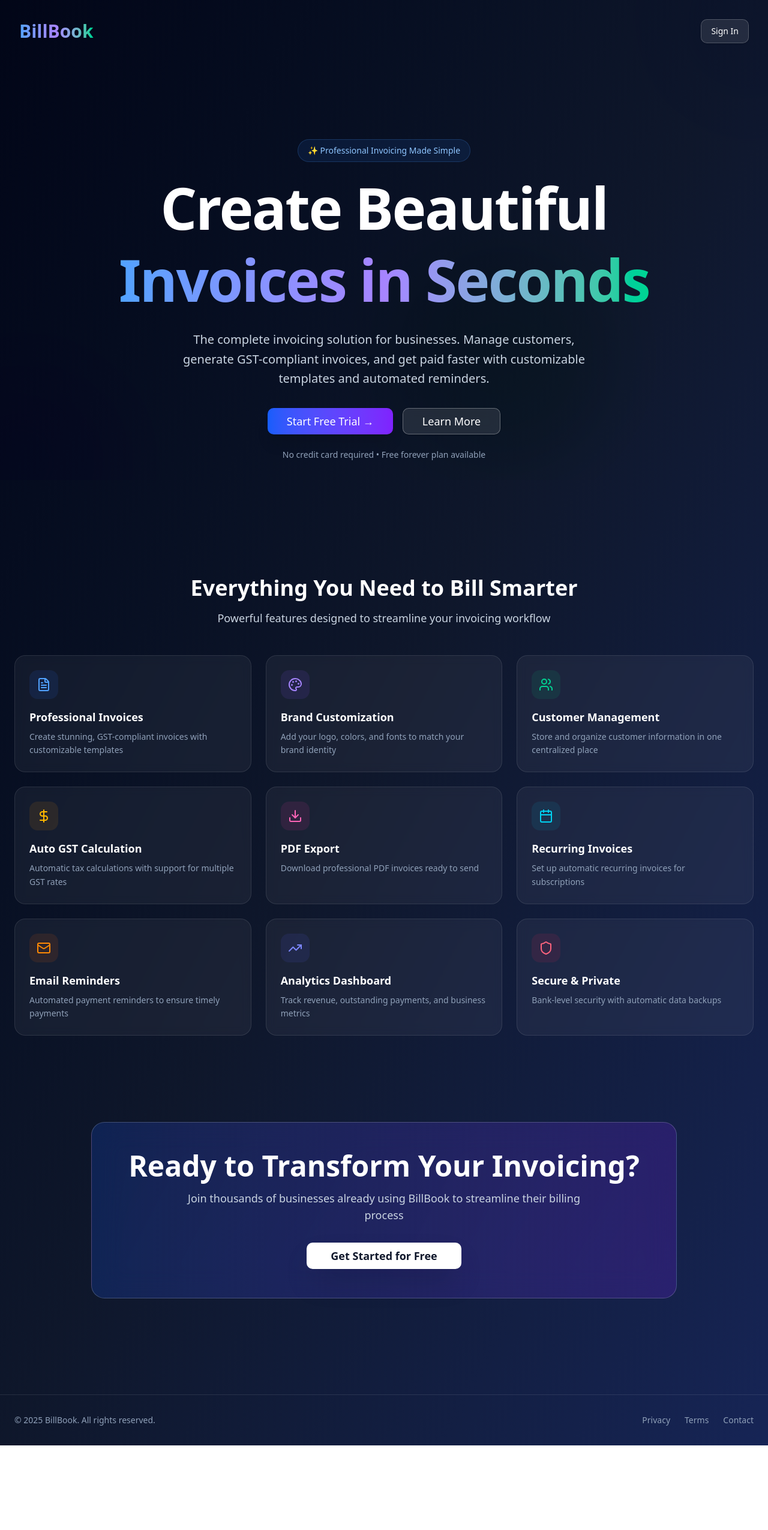
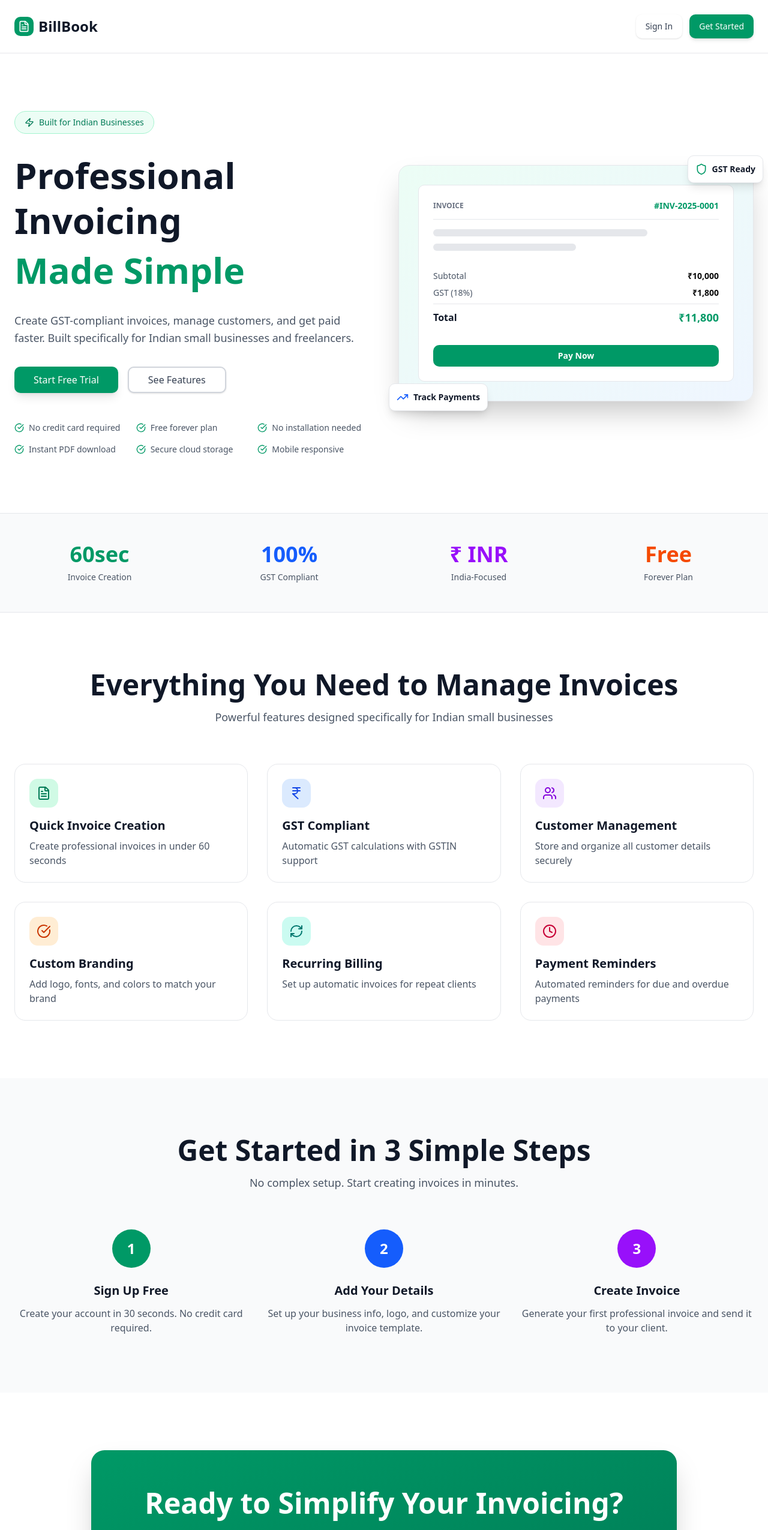
Before and after one commit to DodailSolutions/billbook, a Next.js app: page / in a window 1280 px wide. Shown: the top 2550 px of the page at 60% size. Before the commit the page ends 2409 px from the top, so only its background shows below. Built offline with nearby package versions, Linux system fonts and the light colour scheme.

Commit message:
Redesign landing page with clean, professional UI - no AI colors

```diff
--- a/app/page.tsx
+++ b/app/page.tsx
@@ -1,145 +1,326 @@
 import Link from 'next/link'
 import { Button } from '@/components/ui/Button'
-import { FileText, Users, DollarSign, TrendingUp, Zap, Shield, Palette, Download, Calendar, Mail } from 'lucide-react'
+import { FileText, Users, IndianRupee, TrendingUp, Zap, Shield, CheckCircle, Clock, BarChart3, RefreshCw } from 'lucide-react'
 
 const FEATURES = [
-  { icon: FileText, title: 'Professional Invoices', desc: 'Create stunning, GST-compliant invoices with customizable templates', iconColor: 'text-blue-400', bgColor: 'bg-blue-500/10' },
-  { icon: Palette, title: 'Brand Customization', desc: 'Add your logo, colors, and fonts to match your brand identity', iconColor: 'text-violet-400', bgColor: 'bg-violet-500/10' },
-  { icon: Users, title: 'Customer Management', desc: 'Store and organize customer information in one centralized place', iconColor: 'text-emerald-400', bgColor: 'bg-emerald-500/10' },
-  { icon: DollarSign, title: 'Auto GST Calculation', desc: 'Automatic tax calculations with support for multiple GST rates', iconColor: 'text-amber-400', bgColor: 'bg-amber-500/10' },
-  { icon: Download, title: 'PDF Export', desc: 'Download professional PDF invoices ready to send', iconColor: 'text-pink-400', bgColor: 'bg-pink-500/10' },
-  { icon: Calendar, title: 'Recurring Invoices', desc: 'Set up automatic recurring invoices for subscriptions', iconColor: 'text-cyan-400', bgColor: 'bg-cyan-500/10' },
-  { icon: Mail, title: 'Email Reminders', desc: 'Automated payment reminders to ensure timely payments', iconColor: 'text-orange-400', bgColor: 'bg-orange-500/10' },
-  { icon: TrendingUp, title: 'Analytics Dashboard', desc: 'Track revenue, outstanding payments, and business metrics', iconColor: 'text-indigo-400', bgColor: 'bg-indigo-500/10' },
-  { icon: Shield, title: 'Secure & Private', desc: 'Bank-level security with automatic data backups', iconColor: 'text-rose-400', bgColor: 'bg-rose-500/10' },
+  { icon: FileText, title: 'Quick Invoice Creation', desc: 'Create professional invoices in under 60 seconds', color: 'emerald' },
+  { icon: IndianRupee, title: 'GST Compliant', desc: 'Automatic GST calculations with GSTIN support', color: 'blue' },
+  { icon: Users, title: 'Customer Management', desc: 'Store and organize all customer details securely', color: 'purple' },
+  { icon: CheckCircle, title: 'Custom Branding', desc: 'Add logo, fonts, and colors to match your brand', color: 'orange' },
+  { icon: RefreshCw, title: 'Recurring Billing', desc: 'Set up automatic invoices for repeat clients', color: 'teal' },
+  { icon: Clock, title: 'Payment Reminders', desc: 'Automated reminders for due and overdue payments', color: 'rose' },
 ] as const
+
+const BENEFITS = [
+  'No credit card required',
+  'Free forever plan',
+  'No installation needed',
+  'Instant PDF download',
+  'Secure cloud storage',
+  'Mobile responsive',
+]
 
 export default function Home() {
   return (
-    <div className="min-h-screen bg-gradient-to-br from-slate-950 via-slate-900 to-blue-950 text-white overflow-hidden">
-      {/* Animated background elements */}
-      <div className="absolute inset-0 overflow-hidden pointer-events-none">
-        <div className="absolute -top-40 -right-40 w-96 h-96 bg-blue-500 rounded-full mix-blend-multiply filter blur-3xl opacity-20 animate-pulse" />
-        <div className="absolute -bottom-40 -left-40 w-96 h-96 bg-violet-500 rounded-full mix-blend-multiply filter blur-3xl opacity-20 animate-pulse [animation-delay:700ms]" />
-        <div className="absolute top-1/2 left-1/2 w-96 h-96 bg-emerald-500 rounded-full mix-blend-multiply filter blur-3xl opacity-10 animate-pulse [animation-delay:1400ms]" />
+    <div className="min-h-screen bg-white">
+      {/* Navigation */}
+      <nav className="sticky top-0 z-50 bg-white/80 backdrop-blur-md border-b border-gray-200">
+        <div className="flex items-center justify-between p-4 md:p-6 max-w-7xl mx-auto">
+          <div className="flex items-center gap-2">
+            <div className="w-8 h-8 bg-emerald-600 rounded-lg flex items-center justify-center">
+              <FileText className="h-5 w-5 text-white" />
             </div>
-
-      {/* Navigation */}
-      <nav className="relative z-20 flex items-center justify-between p-6 md:p-8 max-w-7xl mx-auto">
-        <h1 className="text-3xl font-bold bg-clip-text text-transparent bg-gradient-to-r from-blue-400 via-violet-400 to-emerald-400">
-          BillBook
-        </h1>
+            <h1 className="text-2xl font-bold text-gray-900">BillBook</h1>
+          </div>
+          <div className="flex items-center gap-3">
             <Link href="/login">
-          <Button
-            variant="secondary"
-            className="bg-white/10 text-white border border-white/20 hover:bg-white/20 backdrop-blur-sm"
-          >
+              <Button variant="secondary" className="bg-white border-gray-300 text-gray-700 hover:bg-gray-50">
                 Sign In
               </Button>
             </Link>
+            <Link href="/signup">
+              <Button className="bg-emerald-600 hover:bg-emerald-700 text-white">
+                Get Started
+              </Button>
+            </Link>
+          </div>
+        </div>
       </nav>
 
       {/* Hero Section */}
-      <section className="relative z-10 flex flex-col items-center justify-center px-6 py-20 md:py-32 max-w-7xl mx-auto">
-        <div className="text-center space-y-6 max-w-4xl">
-          <div className="inline-block px-4 py-2 bg-blue-500/10 border border-blue-400/20 rounded-full text-blue-300 text-sm font-medium mb-4">
-            ✨ Professional Invoicing Made Simple
+      <section className="px-6 py-16 md:py-24 max-w-7xl mx-auto">
+        <div className="grid lg:grid-cols-2 gap-12 items-center">
+          {/* Left Content */}
+          <div className="space-y-8">
+            <div className="inline-flex items-center gap-2 px-4 py-2 bg-emerald-50 border border-emerald-200 rounded-full text-emerald-700 text-sm font-medium">
+              <Zap className="h-4 w-4" />
+              Built for Indian Businesses
             </div>
 
-          <h2 className="text-5xl md:text-7xl lg:text-8xl font-extrabold tracking-tight leading-tight">
-            Create Beautiful
-            <br />
-            <span className="bg-clip-text text-transparent bg-gradient-to-r from-blue-400 via-violet-400 to-emerald-400">
-              Invoices in Seconds
-            </span>
+            <h2 className="text-4xl md:text-6xl font-bold text-gray-900 leading-tight">
+              Professional Invoicing
+              <span className="block text-emerald-600 mt-2">Made Simple</span>
             </h2>
 
-          <p className="text-lg md:text-xl text-slate-300 max-w-2xl mx-auto leading-relaxed">
-            The complete invoicing solution for businesses. Manage customers, generate GST-compliant invoices,
-            and get paid faster with customizable templates and automated reminders.
+            <p className="text-lg text-gray-600 leading-relaxed">
+              Create GST-compliant invoices, manage customers, and get paid faster.
+              Built specifically for Indian small businesses and freelancers.
             </p>
 
-          <div className="flex flex-col sm:flex-row gap-4 justify-center mt-8">
+            <div className="flex flex-col sm:flex-row gap-4">
               <Link href="/signup">
                 <Button
                   size="lg"
-                className="bg-gradient-to-r from-blue-600 to-violet-600 hover:from-blue-500 hover:to-violet-500 text-white border-0 shadow-xl hover:shadow-2xl transform hover:scale-105 transition-all text-lg px-8"
+                  className="bg-emerald-600 hover:bg-emerald-700 text-white px-8 text-base shadow-lg hover:shadow-xl transition-all"
                 >
-                Start Free Trial →
+                  Start Free Trial
                 </Button>
               </Link>
               <Link href="#features">
                 <Button
                   size="lg"
                   variant="secondary"
-                className="bg-white/10 text-white border border-white/30 hover:bg-white/20 hover:border-white/50 backdrop-blur-sm text-lg px-8"
+                  className="bg-white border-2 border-gray-300 text-gray-700 hover:bg-gray-50 px-8 text-base"
                 >
-                Learn More
+                  See Features
                 </Button>
               </Link>
             </div>
 
-          <p className="text-sm text-slate-400 mt-4">No credit card required • Free forever plan available</p>
+            <div className="grid grid-cols-2 md:grid-cols-3 gap-4 pt-4">
+              {BENEFITS.map((benefit) => (
+                <div key={benefit} className="flex items-center gap-2 text-sm text-gray-600">
+                  <CheckCircle className="h-4 w-4 text-emerald-600 flex-shrink-0" />
+                  <span>{benefit}</span>
+                </div>
+              ))}
+            </div>
+          </div>
+
+          {/* Right Visual */}
+          <div className="relative">
+            <div className="relative bg-gradient-to-br from-emerald-50 to-blue-50 rounded-2xl p-8 border border-gray-200 shadow-2xl">
+              <div className="bg-white rounded-lg border border-gray-200 p-6 space-y-4">
+                <div className="flex items-center justify-between pb-3 border-b border-gray-200">
+                  <span className="text-xs font-semibold text-gray-500 uppercase">Invoice</span>
+                  <span className="text-sm font-bold text-emerald-600">#INV-2025-0001</span>
+                </div>
+
+                <div className="space-y-3">
+                  <div className="h-3 bg-gray-200 rounded-full w-3/4"></div>
+                  <div className="h-3 bg-gray-200 rounded-full w-1/2"></div>
+                </div>
+
+                <div className="pt-4 space-y-2">
+                  <div className="flex justify-between items-center">
+                    <span className="text-sm text-gray-600">Subtotal</span>
+                    <span className="text-sm font-semibold">₹10,000</span>
+                  </div>
+                  <div className="flex justify-between items-center">
+                    <span className="text-sm text-gray-600">GST (18%)</span>
+                    <span className="text-sm font-semibold">₹1,800</span>
+                  </div>
+                  <div className="flex justify-between items-center pt-2 border-t border-gray-200">
+                    <span className="font-bold text-gray-900">Total</span>
+                    <span className="font-bold text-emerald-600 text-lg">₹11,800</span>
+                  </div>
+                </div>
+
+                <div className="pt-4">
+                  <div className="bg-emerald-600 text-white text-center py-2 rounded-lg text-sm font-semibold">
+                    Pay Now
+                  </div>
+                </div>
+              </div>
+            </div>
+
+            {/* Floating badges */}
+            <div className="absolute -top-4 -right-4 bg-white rounded-lg shadow-lg p-3 border border-gray-200">
+              <div className="flex items-center gap-2">
+                <Shield className="h-5 w-5 text-emerald-600" />
+                <span className="text-sm font-semibold text-gray-900">GST Ready</span>
+              </div>
+            </div>
+
+            <div className="absolute -bottom-4 -left-4 bg-white rounded-lg shadow-lg p-3 border border-gray-200">
+              <div className="flex items-center gap-2">
+                <TrendingUp className="h-5 w-5 text-blue-600" />
+                <span className="text-sm font-semibold text-gray-900">Track Payments</span>
+              </div>
+            </div>
+          </div>
+        </div>
+      </section>
+
+      {/* Stats Section */}
+      <section className="px-6 py-12 bg-gray-50 border-y border-gray-200">
+        <div className="max-w-7xl mx-auto">
+          <div className="grid grid-cols-2 md:grid-cols-4 gap-8">
+            <div className="text-center">
+              <div className="text-3xl md:text-4xl font-bold text-emerald-600 mb-2">60sec</div>
+              <div className="text-sm text-gray-600">Invoice Creation</div>
+            </div>
+            <div className="text-center">
+              <div className="text-3xl md:text-4xl font-bold text-blue-600 mb-2">100%</div>
+              <div className="text-sm text-gray-600">GST Compliant</div>
+            </div>
+            <div className="text-center">
+              <div className="text-3xl md:text-4xl font-bold text-purple-600 mb-2">₹ INR</div>
+              <div className="text-sm text-gray-600">India-Focused</div>
+            </div>
+            <div className="text-center">
+              <div className="text-3xl md:text-4xl font-bold text-orange-600 mb-2">Free</div>
+              <div className="text-sm text-gray-600">Forever Plan</div>
+            </div>
+          </div>
         </div>
       </section>
 
       {/* Features Grid */}
-      <section id="features" className="relative z-10 px-6 py-16 max-w-7xl mx-auto">
-        <div className="text-center mb-12">
-          <h3 className="text-3xl md:text-4xl font-bold mb-4">Everything You Need to Bill Smarter</h3>
-          <p className="text-slate-300 text-lg max-w-2xl mx-auto">
-            Powerful features designed to streamline your invoicing workflow
+      <section id="features" className="px-6 py-16 md:py-24 max-w-7xl mx-auto">
+        <div className="text-center mb-16">
+          <h3 className="text-3xl md:text-5xl font-bold text-gray-900 mb-4">
+            Everything You Need to Manage Invoices
+          </h3>
+          <p className="text-lg text-gray-600 max-w-2xl mx-auto">
+            Powerful features designed specifically for Indian small businesses
           </p>
         </div>
 
-        <div className="grid grid-cols-1 md:grid-cols-2 lg:grid-cols-3 gap-6">
+        <div className="grid md:grid-cols-2 lg:grid-cols-3 gap-8">
           {FEATURES.map((feature) => {
             const Icon = feature.icon
+            const colorClasses = {
+              emerald: 'bg-emerald-100 text-emerald-700',
+              blue: 'bg-blue-100 text-blue-700',
+              purple: 'bg-purple-100 text-purple-700',
+              orange: 'bg-orange-100 text-orange-700',
+              teal: 'bg-teal-100 text-teal-700',
+              rose: 'bg-rose-100 text-rose-700',
+            }
             return (
               <div
                 key={feature.title}
-                className="group bg-white/5 backdrop-blur-sm border border-white/10 rounded-2xl p-6 hover:bg-white/10 transition-all duration-300 hover:scale-105 hover:border-white/20"
+                className="group bg-white border border-gray-200 rounded-2xl p-6 hover:shadow-xl hover:border-gray-300 transition-all duration-300"
               >
-                <div className={`inline-flex p-3 ${feature.bgColor} rounded-xl mb-4 group-hover:scale-110 transition-transform`}>
-                  <Icon className={`h-6 w-6 ${feature.iconColor}`} />
+                <div className={`inline-flex p-3 ${colorClasses[feature.color]} rounded-xl mb-4 group-hover:scale-110 transition-transform`}>
+                  <Icon className="h-6 w-6" />
                 </div>
-                <h4 className="text-lg font-semibold mb-2">{feature.title}</h4>
-                <p className="text-slate-400 text-sm leading-relaxed">{feature.desc}</p>
+                <h4 className="text-xl font-bold text-gray-900 mb-2">{feature.title}</h4>
+                <p className="text-gray-600">{feature.desc}</p>
               </div>
             )
           })}
         </div>
       </section>
 
+      {/* How It Works */}
+      <section className="px-6 py-16 md:py-24 bg-gray-50">
+        <div className="max-w-7xl mx-auto">
+          <div className="text-center mb-16">
+            <h3 className="text-3xl md:text-5xl font-bold text-gray-900 mb-4">
+              Get Started in 3 Simple Steps
+            </h3>
+            <p className="text-lg text-gray-600">No complex setup. Start creating invoices in minutes.</p>
+          </div>
+
+          <div className="grid md:grid-cols-3 gap-8">
+            <div className="text-center">
+              <div className="w-16 h-16 bg-emerald-600 text-white rounded-full flex items-center justify-center text-2xl font-bold mx-auto mb-6">
+                1
+              </div>
+              <h4 className="text-xl font-bold text-gray-900 mb-3">Sign Up Free</h4>
+              <p className="text-gray-600">Create your account in 30 seconds. No credit card required.</p>
+            </div>
+
+            <div className="text-center">
+              <div className="w-16 h-16 bg-blue-600 text-white rounded-full flex items-center justify-center text-2xl font-bold mx-auto mb-6">
+                2
+              </div>
+              <h4 className="text-xl font-bold text-gray-900 mb-3">Add Your Details</h4>
+              <p className="text-gray-600">Set up your business info, logo, and customize your invoice template.</p>
+            </div>
+
+            <div className="text-center">
+              <div className="w-16 h-16 bg-purple-600 text-white rounded-full flex items-center justify-center text-2xl font-bold mx-auto mb-6">
+                3
+              </div>
+              <h4 className="text-xl font-bold text-gray-900 mb-3">Create Invoice</h4>
+              <p className="text-gray-600">Generate your first professional invoice and send it to your client.</p>
+            </div>
+          </div>
+        </div>
+      </section>
+
       {/* CTA Section */}
-      <section className="relative z-10 px-6 py-20 max-w-5xl mx-auto">
-        <div className="bg-gradient-to-r from-blue-600/20 to-violet-600/20 backdrop-blur-xl border border-white/20 rounded-3xl p-12 text-center">
+      <section className="px-6 py-16 md:py-24 max-w-5xl mx-auto">
+        <div className="bg-gradient-to-br from-emerald-600 to-emerald-700 rounded-3xl p-12 md:p-16 text-center text-white shadow-2xl">
           <h3 className="text-3xl md:text-5xl font-bold mb-4">
-            Ready to Transform Your Invoicing?
+            Ready to Simplify Your Invoicing?
           </h3>
-          <p className="text-slate-300 text-lg mb-8 max-w-2xl mx-auto">
-            Join thousands of businesses already using BillBook to streamline their billing process
+          <p className="text-lg text-emerald-100 mb-8 max-w-2xl mx-auto">
+            Join hundreds of Indian businesses already using BillBook. Start creating professional invoices today.
           </p>
           <Link href="/signup">
             <Button
               size="lg"
-              className="bg-white text-slate-900 hover:bg-slate-100 font-semibold text-lg px-10 shadow-2xl"
+              className="bg-white text-emerald-700 hover:bg-gray-100 font-bold text-lg px-10 shadow-xl"
             >
-              Get Started for Free
+              Start Free Trial →
             </Button>
           </Link>
+          <p className="text-sm text-emerald-100 mt-4">No credit card required • Setup in 2 minutes</p>
         </div>
       </section>
 
       {/* Footer */}
-      <footer className="relative z-10 border-t border-white/10 mt-20">
-        <div className="max-w-7xl mx-auto px-6 py-8 flex flex-col md:flex-row items-center justify-between gap-4">
-          <p className="text-slate-400 text-sm">© 2025 BillBook. All rights reserved.</p>
-          <nav className="flex gap-6">
-            <Link href="#" className="text-slate-400 hover:text-white transition-colors text-sm">Privacy</Link>
-            <Link href="#" className="text-slate-400 hover:text-white transition-colors text-sm">Terms</Link>
-            <Link href="#" className="text-slate-400 hover:text-white transition-colors text-sm">Contact</Link>
-          </nav>
+      <footer className="border-t border-gray-200 bg-gray-50">
+        <div className="max-w-7xl mx-auto px-6 py-12">
+          <div className="grid md:grid-cols-4 gap-8 mb-8">
+            <div>
+              <div className="flex items-center gap-2 mb-4">
+                <div className="w-8 h-8 bg-emerald-600 rounded-lg flex items-center justify-center">
+                  <FileText className="h-5 w-5 text-white" />
+                </div>
+                <h4 className="text-xl font-bold text-gray-900">BillBook</h4>
+              </div>
+              <p className="text-sm text-gray-600">
+                Professional invoicing for Indian businesses. GST-compliant, simple, and secure.
+              </p>
+            </div>
+
+            <div>
+              <h5 className="font-bold text-gray-900 mb-4">Product</h5>
+              <ul className="space-y-2 text-sm text-gray-600">
+                <li><Link href="#features" className="hover:text-emerald-600">Features</Link></li>
+                <li><Link href="/signup" className="hover:text-emerald-600">Pricing</Link></li>
+                <li><Link href="#" className="hover:text-emerald-600">FAQ</Link></li>
+              </ul>
+            </div>
+
+            <div>
+              <h5 className="font-bold text-gray-900 mb-4">Company</h5>
+              <ul className="space-y-2 text-sm text-gray-600">
+                <li><Link href="#" className="hover:text-emerald-600">About</Link></li>
+                <li><Link href="#" className="hover:text-emerald-600">Contact</Link></li>
+                <li><Link href="#" className="hover:text-emerald-600">Support</Link></li>
+              </ul>
+            </div>
+
+            <div>
+              <h5 className="font-bold text-gray-900 mb-4">Legal</h5>
+              <ul className="space-y-2 text-sm text-gray-600">
+                <li><Link href="#" className="hover:text-emerald-600">Privacy Policy</Link></li>
+                <li><Link href="#" className="hover:text-emerald-600">Terms of Service</Link></li>
+                <li><Link href="#" className="hover:text-emerald-600">Refund Policy</Link></li>
+              </ul>
+            </div>
+          </div>
+
+          <div className="pt-8 border-t border-gray-200 flex flex-col md:flex-row items-center justify-between gap-4">
+            <p className="text-sm text-gray-600">© 2025 BillBook. Built with ❤️ for Indian businesses.</p>
+            <p className="text-sm text-gray-600">Made in India 🇮🇳</p>
+          </div>
         </div>
       </footer>
     </div>
```
Lines whose indentation alone changed are shown as unchanged.
